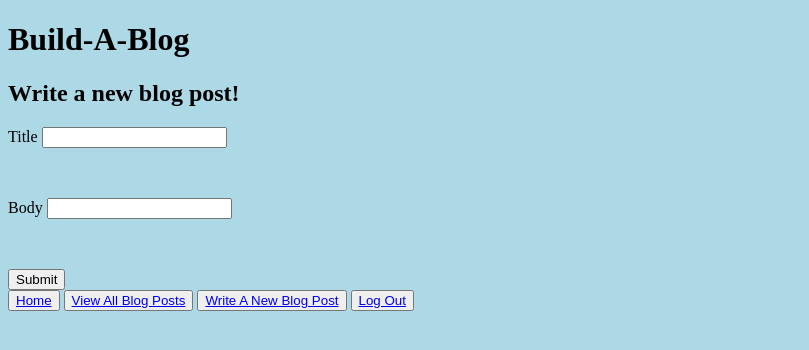
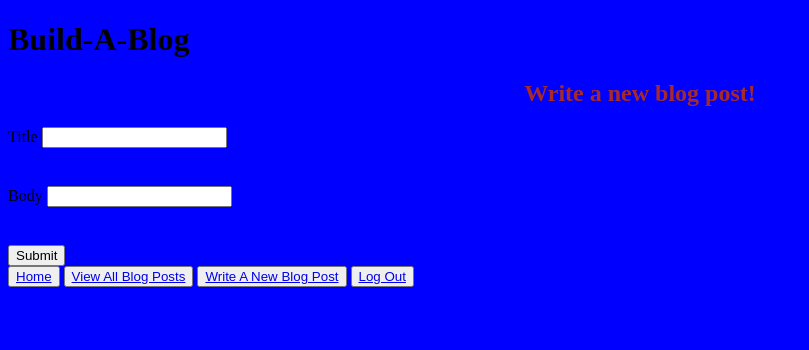
Before and after one commit to shanebowen2/blogz, a Flask app: page /newpost in a window 1280 px wide. Shown: the top 350 px of the page, without its empty margins (0-809 px from the left). Run offline with Flask 2, Linux system fonts and the light colour scheme; the visitor is signed in with stand-in values (Sample User, id 1).

Commit message:
trying css1

```diff
--- a/templates/base.html
+++ b/templates/base.html
@@ -1,14 +1,11 @@
 <!DOCTYPE html>
 <html>
-    <head>
-        <title>Blogz by Shane Bowen</title>
-        <style>
-            .error {
-                color: red;
-            }
-        </style>
-    </head>
-<body bgcolor="#ADD8E6">
+<head>
+    <title>Blogz by Shane Bowen</title>
+    <link href="styles.css" type="text/css" rel="stylesheet">
+</head>
+
+    <body>
 
 
 
--- a/templates/entry.html
+++ b/templates/entry.html
@@ -2,7 +2,7 @@
 
 {% block content %}
 
-    <h1>{{post.title}}</h1>
+    <h2>{{post.title}}</h2>
     <p>{{post.body}}</p>
 
 {% endblock %}
--- /dev/null
+++ b/templates/styles.css
@@ -0,0 +1,19 @@
+body {
+    background-color: blue;
+}
+
+h2 {
+    color: brown;
+    text-align: center;
+}
+
+p {
+    margin-top: 10px;
+    margin-bottom: 10px;
+    margin-right: 10px;
+    margin-left: 10px;
+}
+
+.error {
+    color: red;
+}
```
